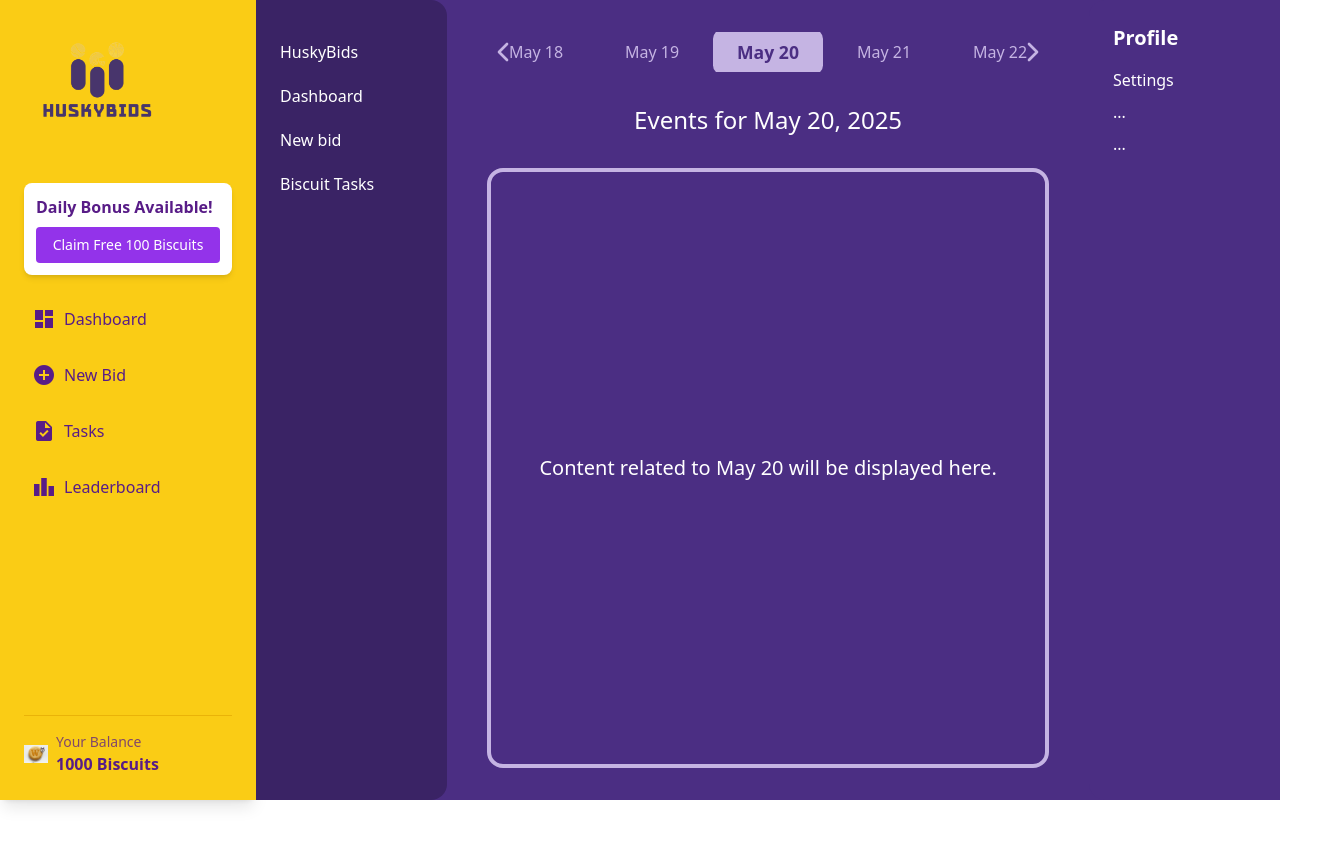
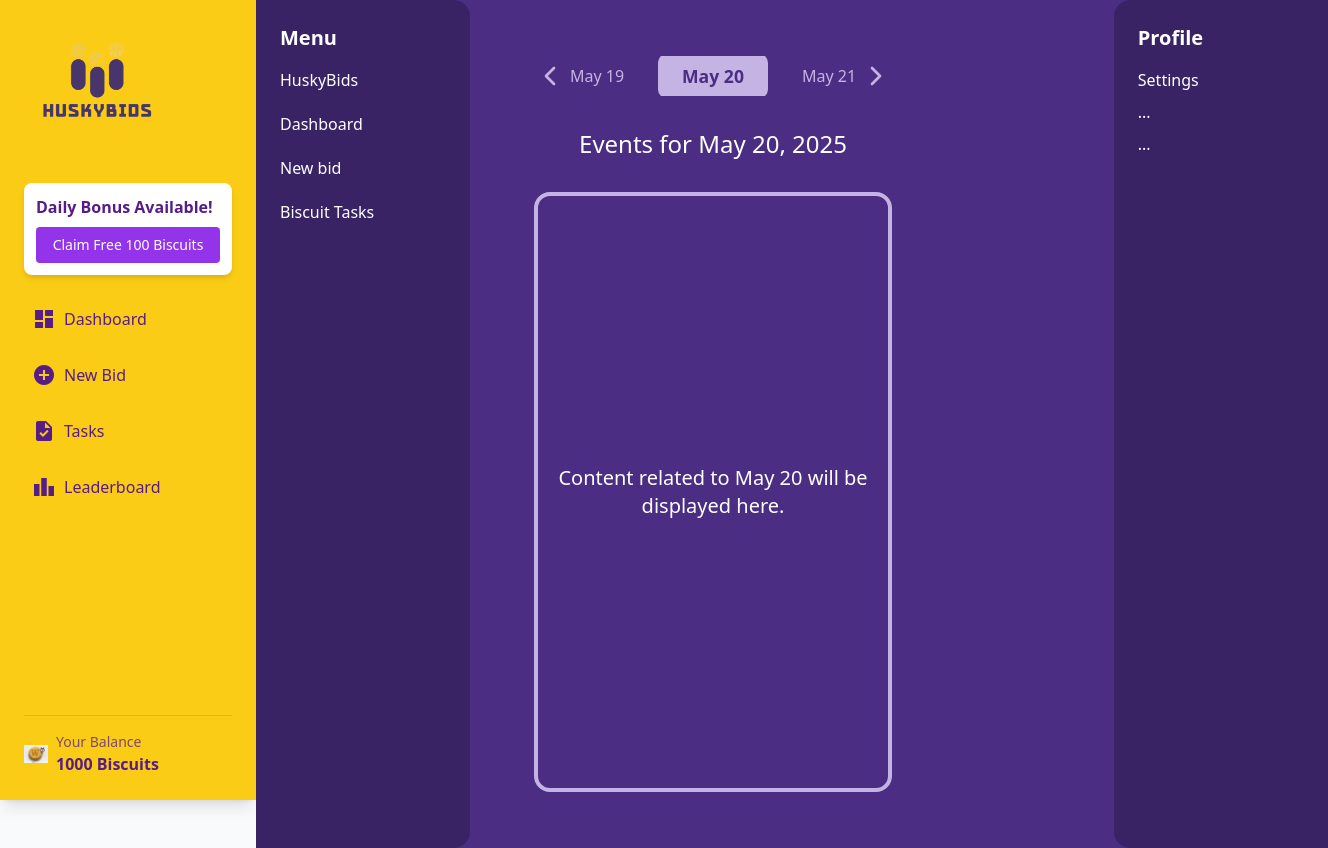
Before and after one commit to maiyuyona/huskybids, a Next.js app: page /testingHome in a window 1280 px wide. Shown: the whole page, 1328 px wide, since content can reach past the window. Before the commit the page ends 800 px from the top, so only its background shows below. Built offline with nearby package versions, Linux system fonts and the light colour scheme.

Commit message:
dashboard page edits

```diff
--- /dev/null
+++ b/src/app/testingHome/layout.js
@@ -0,0 +1,59 @@
+// src/app/(main)/layout.js
+// This component wraps the pages inside the (main) group
+
+// You can keep this as a client component if the sidebars need interactivity,
+// or make parts of it server components if possible.
+"use client";
+
+import React from 'react';
+// --- Use Link from next/link ---
+import Link from 'next/link';
+
+// Assume your right sidebar content is static or its own component
+// import RightSidebar from '@/components/RightSidebar'; // Example import
+
+export default function MainLayout({ children }) {
+  // Removed state/logic related to date scroller - that belongs in the specific page (app/page.js)
+
+  return (
+    <div className="bg-[#4b2e83] flex w-full min-h-screen relative overflow-hidden">
+      {/* Left Menu */}
+      <div className="w-[20%] bg-[#3a2365] p-6 text-white rounded-r-2xl overflow-hidden flex-shrink-0">
+        <h2 className="text-xl font-bold mb-4">Menu</h2>
+        <ul className="space-y-5">
+          {/* --- Use Link from next/link with href --- */}
+          <li className="hover:text-[#c5b4e3]">
+            <Link href="/" className="block cursor-pointer">HuskyBids</Link>
+          </li>
+          <li className="hover:text-[#c5b4e3]">
+            <Link href="/dashboard" className="block cursor-pointer">Dashboard</Link>
+          </li>
+          <li className="hover:text-[#c5b4e3]">
+            <Link href="/new-bid" className="block cursor-pointer">New bid</Link>
+          </li>
+          <li className="hover:text-[#c5b4e3]">
+            <Link href="/tasks" className="block cursor-pointer">Biscuit Tasks</Link>
+          </li>
+          {/* --- End Link components --- */}
+        </ul>
+      </div>
+
+      {/* Center Content Area - Renders the matched page */}
+      {/* The 'children' prop passed by Next.js contains the page component */}
+      <div className="flex-1 overflow-y-auto p-6"> {/* Added padding */}
+        {children}
+      </div>
+
+      {/* Right Menu */}
+      <div className="w-[20%] bg-[#3a2365] p-6 text-white rounded-l-2xl overflow-hidden flex-shrink-0">
+        <h2 className="text-xl font-bold mb-4">Profile</h2>
+        <ul className="space-y-2">
+          <li className="hover:text-[#c5b4e3] cursor-pointer">Settings</li>
+          <li className="hover:text-[#c5b4e3] cursor-pointer">...</li>
+          <li className="hover:text-[#c5b4e3] cursor-pointer">...</li>
+        </ul>
+        {/* Or <RightSidebar /> */}
+      </div>
+    </div>
+  );
+}
--- a/src/app/testingHome/page.js
+++ b/src/app/testingHome/page.js
@@ -52,17 +52,6 @@ const FrameHome = () => {
 
   return (
     <div className="bg-[#4b2e83] flex w-full min-h-screen relative overflow-hidden">
-      {/* Left Menu */}
-      <div className="w-[20%] bg-[#3a2365] p-6 text-white rounded-r-2xl overflow-hidden">
-        <h2 className="text-xl font-bold mb-4"></h2>
-        <ul className="space-y-5">
-          <li className="hover:text-[#c5b4e3] cursor-pointer">HuskyBids</li>
-          <li className="hover:text-[#c5b4e3] cursor-pointer">Dashboard</li>
-          <li className="hover:text-[#c5b4e3] cursor-pointer">New bid</li>
-          <li className="hover:text-[#c5b4e3] cursor-pointer">Biscuit Tasks</li>
-        </ul>
-      </div>
-
       {/* Center Content - Scrollable Only This Section */}
       <div className="flex flex-col items-center w-[60%] py-8 ml-10 mr-10 overflow-y-scroll h-screen">
         {/* Scrollable Date Bar */}
@@ -109,25 +98,6 @@ const FrameHome = () => {
           </div>
         </div>
       </div>
-
-      {/* Right Menu */}
-      <div className="w-[20%] bg-primary-purple p-6 text-white rounded-l-2xl overflow-hidden">
-        <h2 className="text-xl font-bold mb-4">Profile</h2>
-        <ul className="space-y-2">
-          <li className="hover:text-[#c5b4e3] cursor-pointer">Settings</li>
-          <li className="hover:text-[#c5b4e3] cursor-pointer">...</li>
-          <li className="hover:text-[#c5b4e3] cursor-pointer">...</li>
-        </ul>
-      </div>
-
-      <style jsx>{`
-        .scrollbar-hide::-webkit-scrollbar {
-          display: none;
-        }
-        .scroll-snap-align-center {
-          scroll-snap-align: center;
-        }
-      `}</style>
     </div>
   );
 };
```
Also changed, not shown: src/app/ideas.txt (added).
